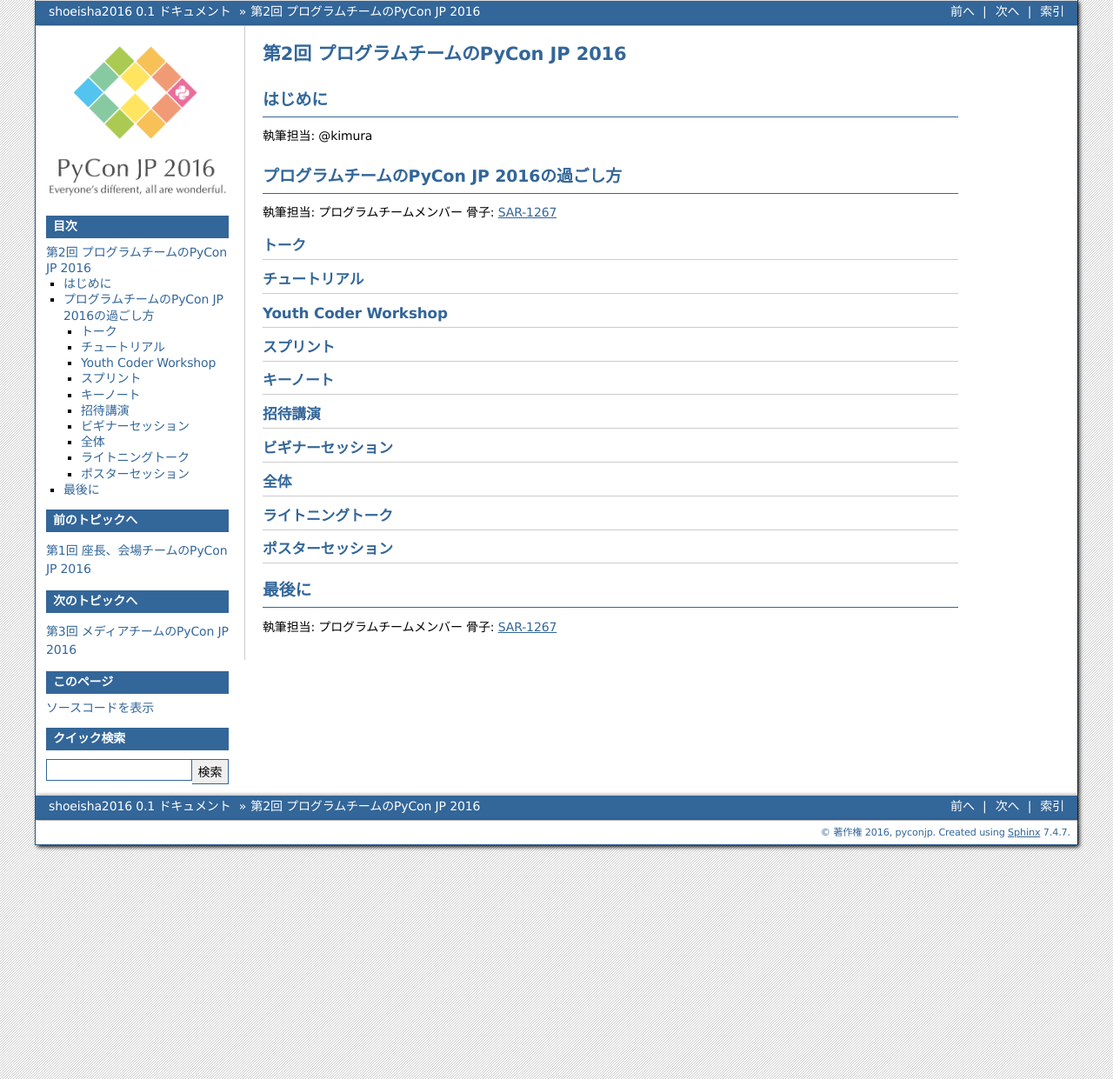
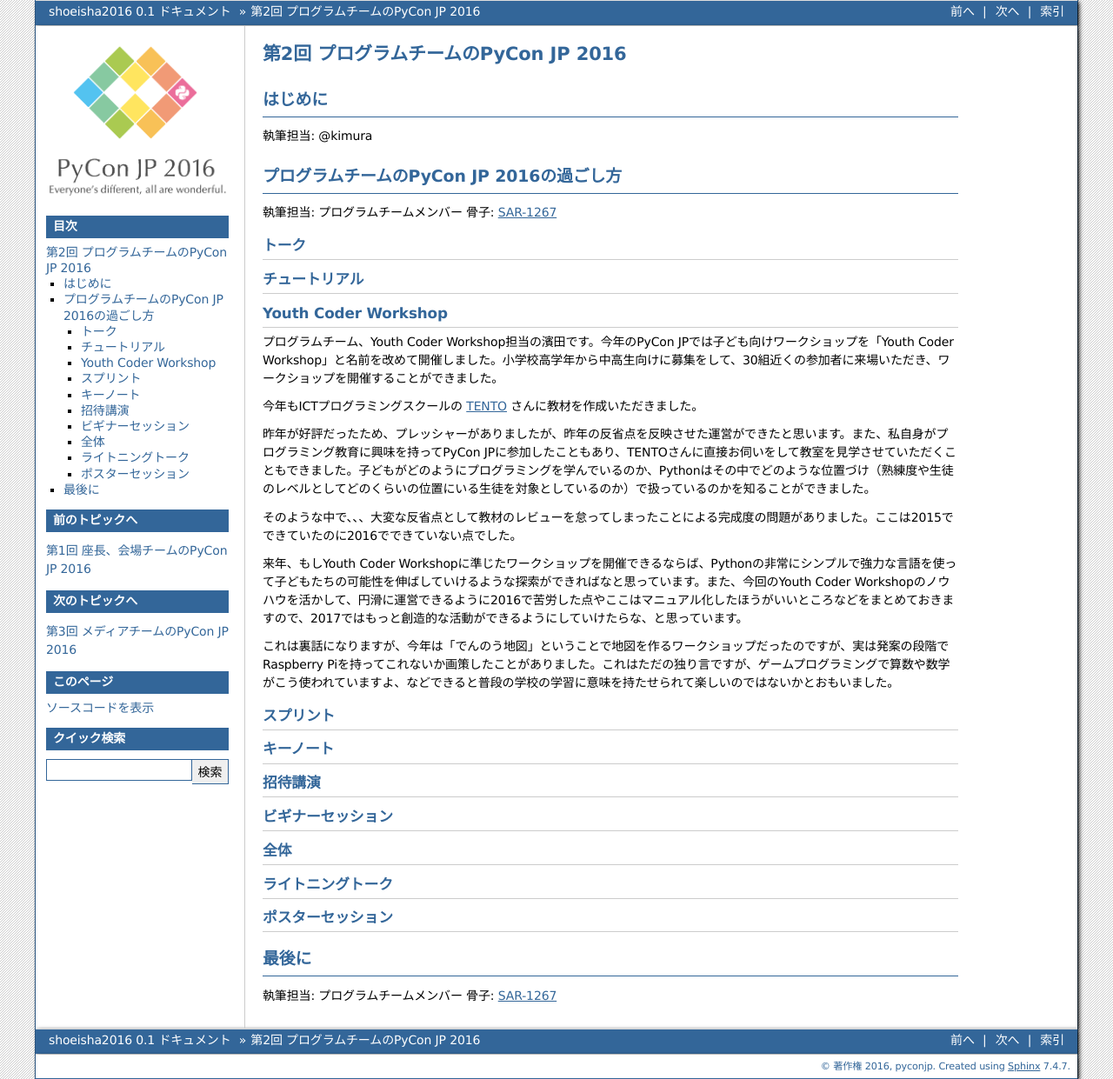
Before and after one commit to pyconjp/shoeisha2016, a Sphinx documentation site: the page built from source/afterreport_02_program.rst, in a window 1280 px wide. Shown: the whole page at 87% size. Built offline with Sphinx 7.4.7, drawn with Linux system fonts in a browser that asks for light colours.

Commit message:
Youth Coder Workshop執筆はじめ

```diff
--- a/source/afterreport_02_program.rst
+++ b/source/afterreport_02_program.rst
@@ -22,7 +22,19 @@
 
 Youth Coder Workshop
 ---------------------------
-.. sectionauthor:: Hamada
+.. sectionauthor:: Yuya Hamada
+
+プログラムチーム、Youth Coder Workshop担当の濱田です。今年のPyCon JPでは子ども向けワークショップを「Youth Coder Workshop」と名前を改めて開催しました。小学校高学年から中高生向けに募集をして、30組近くの参加者に来場いただき、ワークショップを開催することができました。
+
+今年もICTプログラミングスクールの `TENTO <http://www.tento-net.com/>`_ さんに教材を作成いただきました。
+
+昨年が好評だったため、プレッシャーがありましたが、昨年の反省点を反映させた運営ができたと思います。また、私自身がプログラミング教育に興味を持ってPyCon JPに参加したこともあり、TENTOさんに直接お伺いをして教室を見学させていただくこともできました。子どもがどのようにプログラミングを学んでいるのか、Pythonはその中でどのような位置づけ（熟練度や生徒のレベルとしてどのくらいの位置にいる生徒を対象としているのか）で扱っているのかを知ることができました。
+
+そのような中で、、、大変な反省点として教材のレビューを怠ってしまったことによる完成度の問題がありました。ここは2015でできていたのに2016でできていない点でした。
+
+来年、もしYouth Coder Workshopに準じたワークショップを開催できるならば、Pythonの非常にシンプルで強力な言語を使って子どもたちの可能性を伸ばしていけるような探索ができればなと思っています。また、今回のYouth Coder Workshopのノウハウを活かして、円滑に運営できるように2016で苦労した点やここはマニュアル化したほうがいいところなどをまとめておきますので、2017ではもっと創造的な活動ができるようにしていけたらな、と思っています。
+
+これは裏話になりますが、今年は「でんのう地図」ということで地図を作るワークショップだったのですが、実は発案の段階でRaspberry Piを持ってこれないか画策したことがありました。これはただの独り言ですが、ゲームプログラミングで算数や数学がこう使われていますよ、などできると普段の学校の学習に意味を持たせられて楽しいのではないかとおもいました。
 
 スプリント
 ----------------------
```
